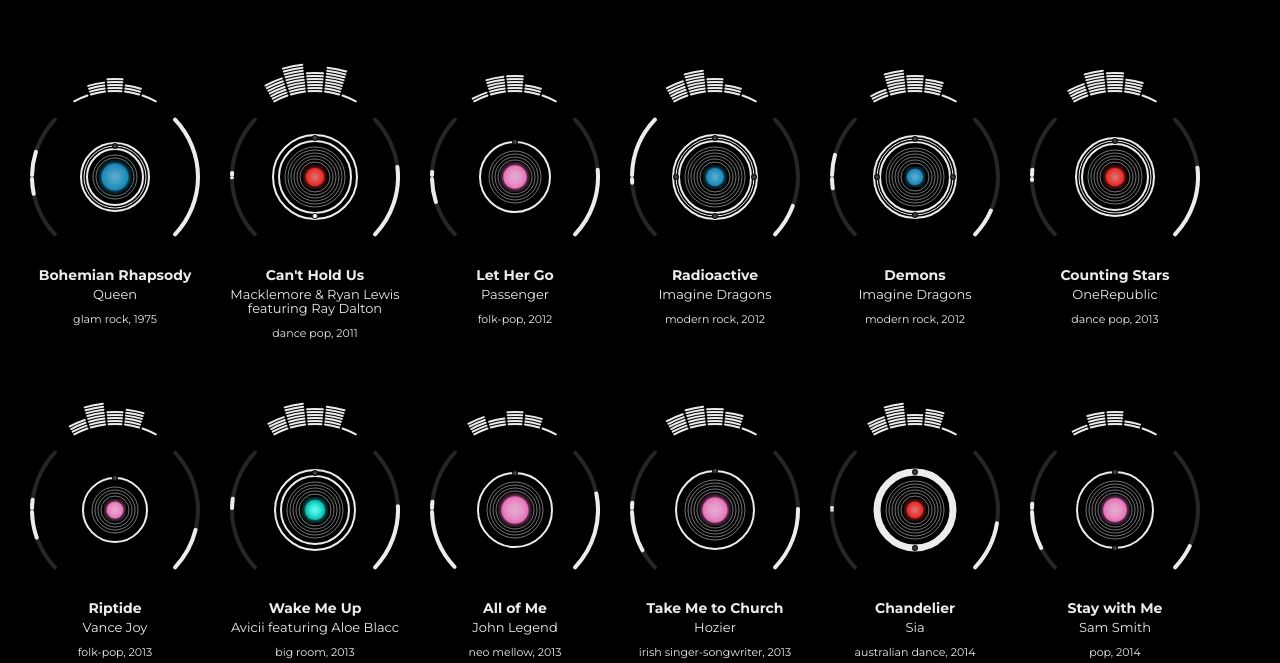
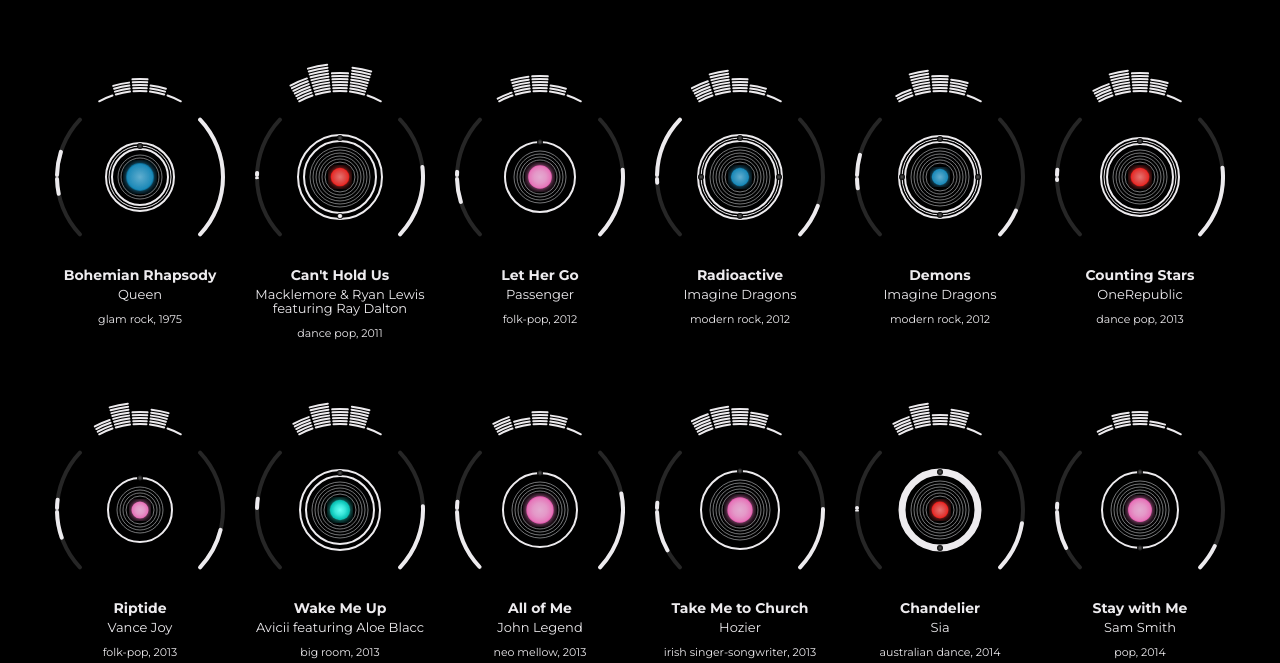
Before and after one commit to amdufour/music-stream, a website: page src/copy/index.html in a window 1280 px wide. Shown: the part 137-800 px from the top of the page. Drawn offline with nearby package versions, Linux system fonts and the light colour scheme; files that its build step writes are made by us from their sources; files whose address does not match are found by name.

Commit message:
Apply flex layout

```diff
--- a/src/sass/components/_visualization.scss
+++ b/src/sass/components/_visualization.scss
@@ -1,8 +1,10 @@
 #visualization {
+  display: flex;
+  flex-wrap: wrap;
+  justify-content: center;
   padding: 0 $gutter/2;
 }
 .viz-container {
-  display: inline-block;
   width: 200px;
   padding: 0 $gutter/2;
 }
```
